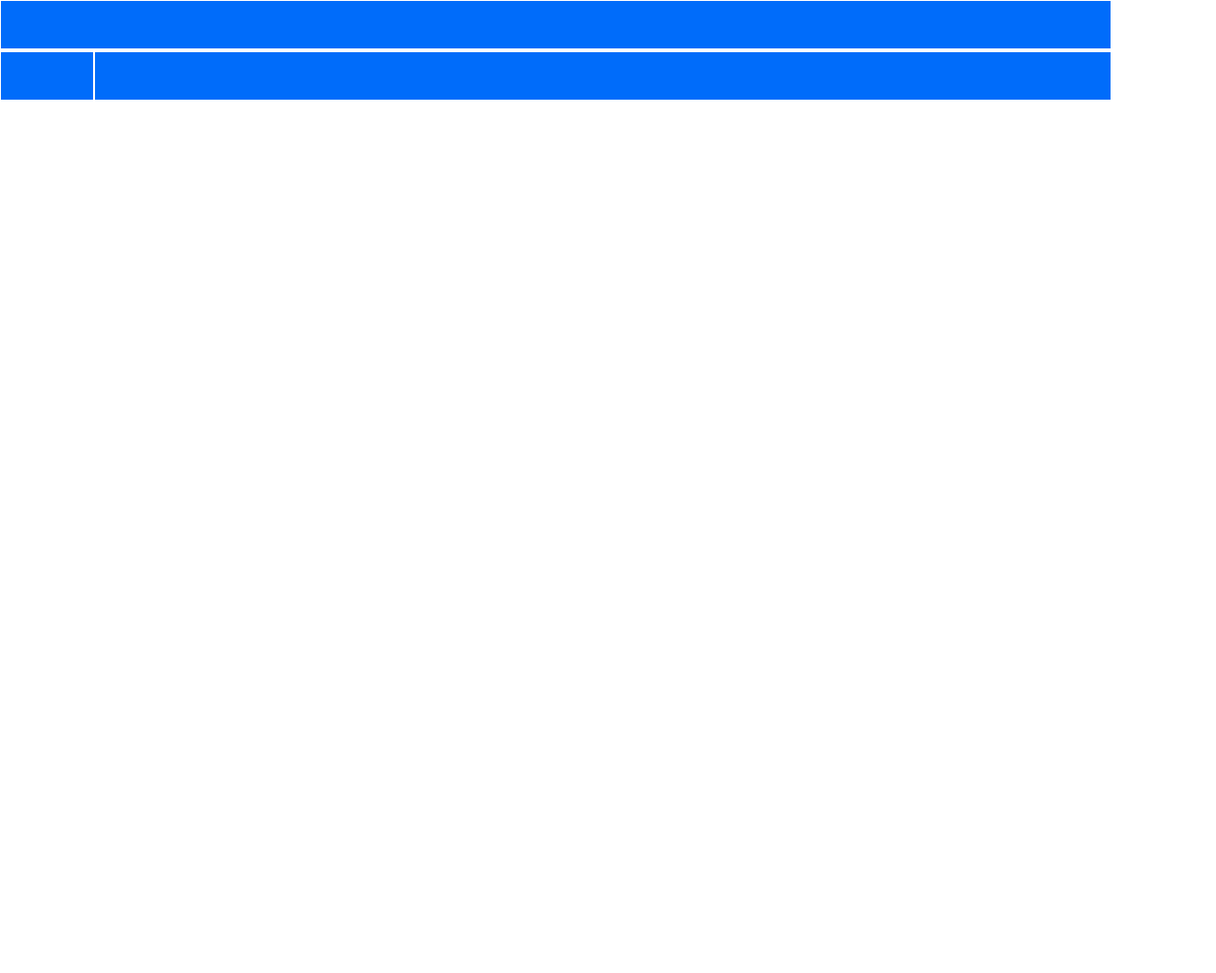
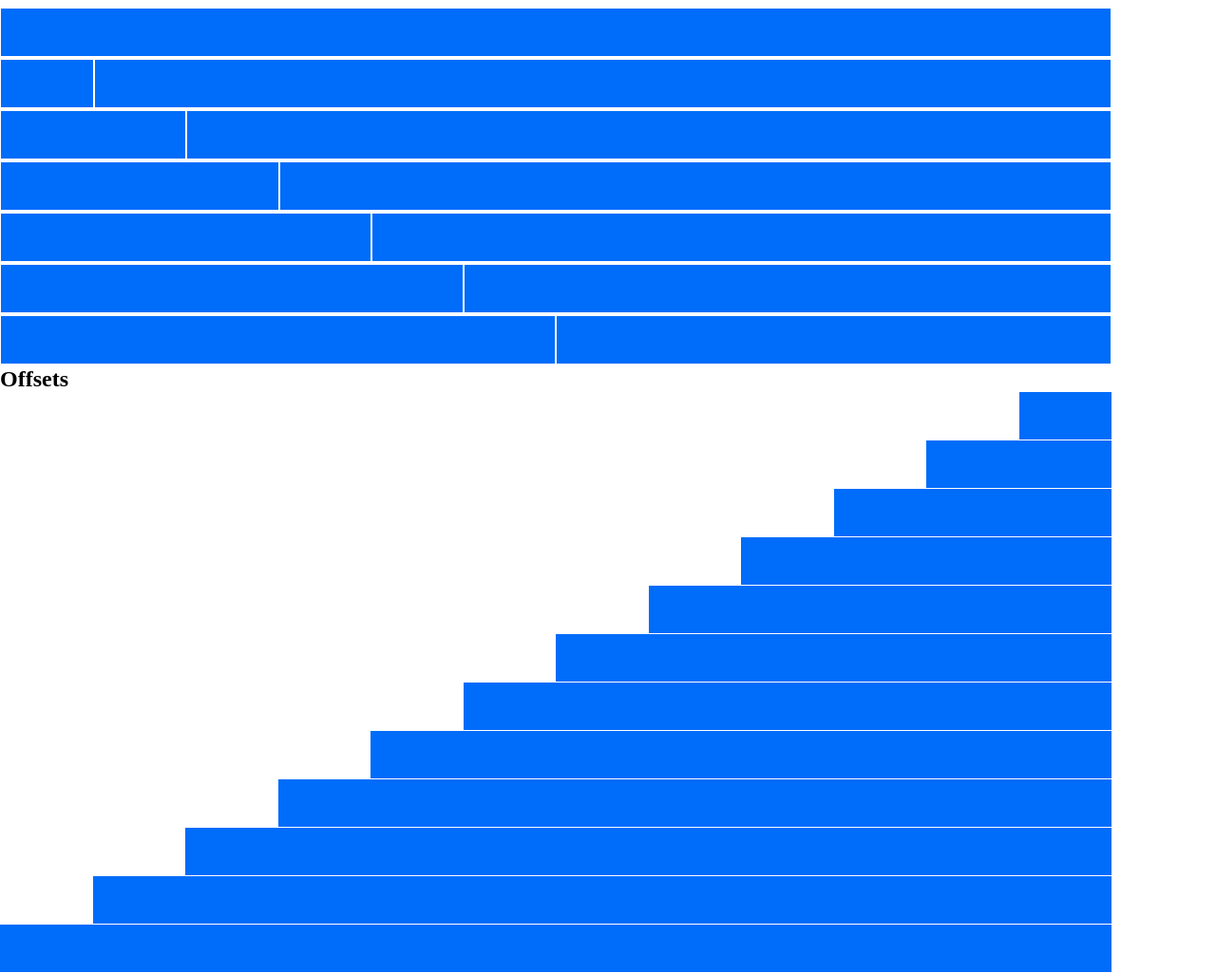
Before and after one commit to marcocentonze/html-css-12bool, a plain HTML site: page index.html in a window 1280 px wide. Shown: the part 363-1388 px from the top of the page at 95% size. Before the commit the page ends 800 px from the top, so only its background shows below. Drawn offline with Linux system fonts and the light colour scheme.

Commit message:
exercise finished

```diff
--- a/assets/framework.css
+++ b/assets/framework.css
@@ -72,6 +72,10 @@
     margin:2rem;
 }
 
+
+.mb-01{
+ margin-bottom:1px;
+}
 .mb-1{
     margin-bottom:0.25rem;
 }
--- a/index.html
+++ b/index.html
@@ -57,7 +57,7 @@
 
         </div>
 
-        <div class="row mb-2">
+        <div class="row mb-3">
             <div class="col-6">
                 <div class="row">
                     <div style="background-color: rgb(55, 205, 41);" class="col-2 p-2 m-1"><p>nested 2 col</p></div>
@@ -80,15 +80,71 @@
         <div class="row mb-1">
             <div class="col-1 p-2 m-1"></div>
             <div class="col-11 p-2 m-1"></div>
+        </div>
+
+        <div class="row mb-1">
+            <div class="col-2 p-2 m-1"></div>
+            <div class="col-10 p-2 m-1"></div>
+        </div>
+        <div class="row mb-1">
+            <div class="col-3 p-2 m-1"></div>
+            <div class="col-9 p-2 m-1"></div>
+        </div>
+        <div class="row mb-1">
+            <div class="col-4 p-2 m-1"></div>
+            <div class="col-8 p-2 m-1"></div>
+        </div>
+        <div class="row mb-1">
+            <div class="col-5 p-2 m-1"></div>
+            <div class="col-7 p-2 m-1"></div>
+        </div>
+        <div class="row mb-1">
+            <div class="col-6 p-2 m-1"></div>
+            <div class="col-6 p-2 m-1"></div>
+        </div>
+    </div>
+
+    <h2>Offsets</h2>
+    <div class="container">
+        <div class="row mb-01">
+            <div class="col-1 col-offset-11"></div>
+        </div>
+        <div class="row mb-01">
+            <div class="col-2 col-offset-10"></div>
+        </div>
+        <div class="row mb-01">
+            <div class="col-3 col-offset-9"></div>
+        </div>
+        <div class="row mb-01">
+            <div class="col-4 col-offset-8"></div>
+        </div>
+        <div class="row mb-01">
+            <div class="col-5 col-offset-7"></div>
+        </div>
+        <div class="row mb-01">
+            <div class="col-6 col-offset-6"></div>
+        </div>
+        <div class="row mb-01">
+            <div class="col-7 col-offset-5"></div>
+        </div>
+        <div class="row mb-01">
+            <div class="col-8 col-offset-4"></div>
+        </div>
+        <div class="row mb-01">
+            <div class="col-9 col-offset-3"></div>
+        </div>
+        <div class="row mb-01">
+            <div class="col-10 col-offset-2"></div>
+        </div>
+        <div class="row mb-01">
+            <div class="col-11 col-offset-1"></div>
+        </div>
+        <div class="row mb-01">
+            <div class="col"></div>
+        </div>
+    </div>
 
 
-
-        </div>
-
-
-
-
-    </div>
     </div>
     <!-- /.main -->
 
```
